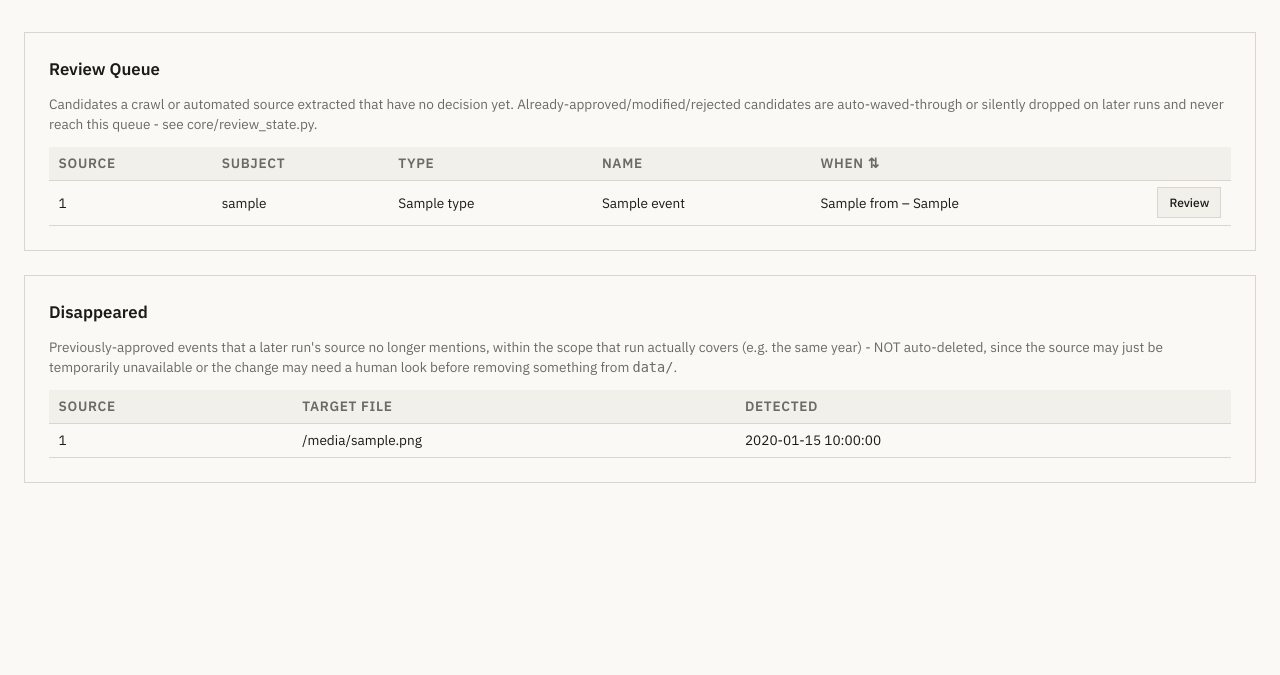
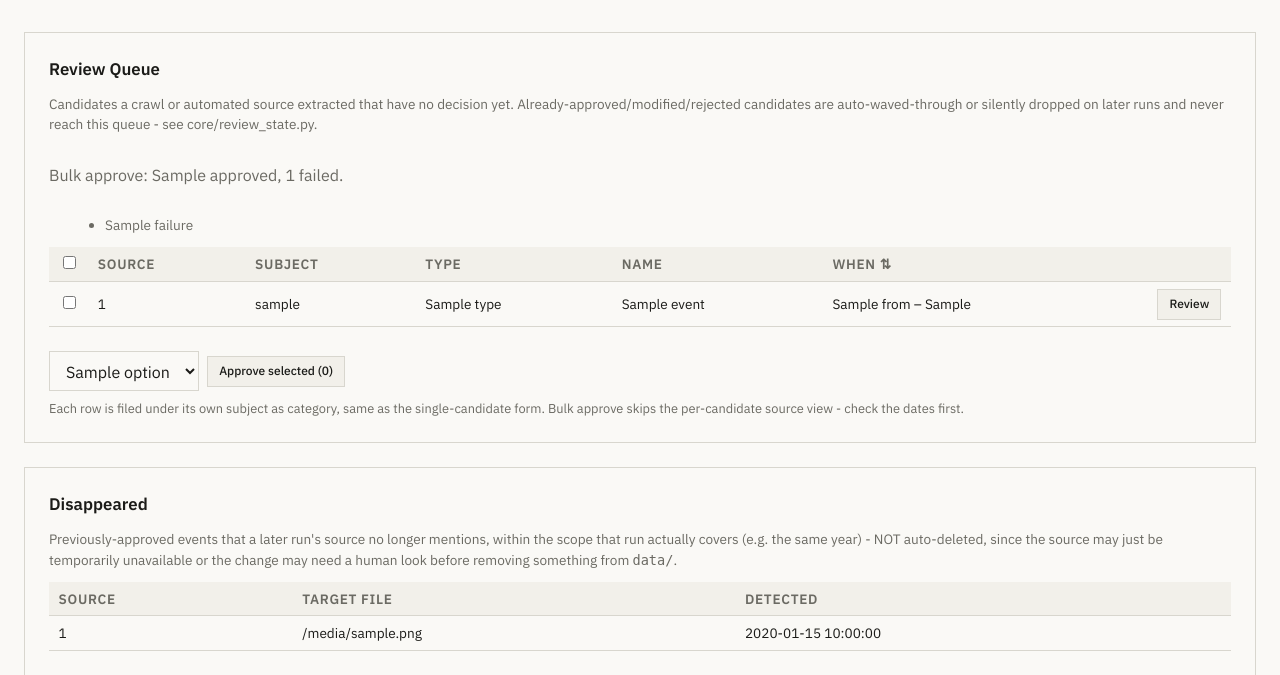
Before and after one commit to wann-o-meter/wann-o-meter, a FastAPI app: template pipeline/templates/review.html in a window 1280 px wide. Shown: the part 61-736 px from the top of the page. Run offline with FastAPI, Linux system fonts and the light colour scheme; the template is opened without the code that fills it: most values are stand-ins (such as "Sample title", 1, 10 or a date in 2020); some libraries are stand-ins or nearby versions.

Commit message:
feat(pipeline): bulk-approve checked candidates from the review queue
A date-table source turns one crawl into hundreds of pending candidates
(the NASA eclipse catalog alone is 224), which the one-at-a-time review
flow can only clear by hand.

Adds checkboxes + select-all to /review's queue and a
POST /review/bulk-approve that approves every checked row. It reuses the
single-candidate path via a new _approve_one() rather than a second,
looser copy of it, so a bulk run applies the same license/category
validation, quelle and review-state bookkeeping. Each row is filed under
its own subject_slug as category - the same default the single-candidate
form prefills.

A failing row is reported by id instead of aborting the batch: 200 rows
where row 3 fails validation should still land the other 199, and an
all-or-nothing rollback would need transactional writes across many
data.yaml files that approval.write_event does not have. The result
renders the queue directly rather than redirecting, so the per-row
reasons survive - counts alone would hide which rows failed.

Tests cover the case this exists for: several candidates sharing one name
and differing only by date each land as their own window, which is only
true because approval.DEFAULT_REPLACE_KEY includes "from".

Co-Authored-By: Claude Opus 5 (1M context) <noreply@anthropic.com>

```diff
--- a/pipeline/main.py
+++ b/pipeline/main.py
@@ -772,6 +772,7 @@ async def review_queue_view(request: Request):
         "state": state.to_dict(),
         "queue": _review_queue(),
         "disappeared": _all_disappeared(),
+        "license_options": LICENSE_OPTIONS,
     })
 
 
@@ -866,6 +867,41 @@ def _quelle_for_candidate(source_id: str, candidate: dict, license: str) -> dict
     }
 
 
+def _approve_one(source_id: str, candidate_id: str, category: str, license: str) -> Optional[str]:
+    """Approves one candidate, or returns why it couldn't be. Shared by the
+    single-candidate route (which turns the message into a 4xx page) and
+    /review/bulk-approve (which collects the messages and reports them as a
+    per-row failure list) - so a bulk run applies exactly the same
+    validation, quelle and review-state bookkeeping as approving each row by
+    hand, rather than a second, looser copy of it."""
+    if not _is_known_source_id(source_id):
+        return "unknown source"
+    run_ts = _latest_run_ts(source_id)
+    candidate = _load_candidate(source_id, run_ts, candidate_id) if run_ts else None
+    if candidate is None:
+        return "not found - may already have been reviewed"
+    if license not in LICENSE_VALUES:
+        return f"invalid license: {license}"
+
+    category_path = "/".join(_slugify_category_path(category))
+    validation_error = _validate_category_segments(category_path.split("/") if category_path else [])
+    if validation_error:
+        return validation_error
+
+    quelle = _quelle_for_candidate(source_id, candidate, license)
+    try:
+        approval.write_event(category_path, candidate["subject_slug"], candidate["subject_slug"], candidate["event"], quelle)
+    except approval.ApprovalError as e:
+        return f"validation failed, nothing written: {e}"
+    _write_category_meta_if_new(category)
+
+    target_file = str((approval.DATA_ROOT / category_path / candidate["subject_slug"] / "data.yaml").relative_to(approval.DATA_ROOT.parent))
+    st = review_state.load(source_id)
+    review_state.record_decision(st, candidate["content_hash"], "approved", target_file, candidate["event"])
+    review_state.save(source_id, st)
+    return None
+
+
 @app.post("/review/{source_id}/{candidate_id}/approve")
 async def approve_candidate(
     source_id: str,
@@ -873,32 +909,68 @@ async def approve_candidate(
     category: str = Form(...),
     license: str = Form(...),
 ):
-    if not _is_known_source_id(source_id):
+    error = _approve_one(source_id, candidate_id, category, license)
+    if error == "unknown source":
         return HTMLResponse("Not found", status_code=404)
-    run_ts = _latest_run_ts(source_id)
-    candidate = _load_candidate(source_id, run_ts, candidate_id) if run_ts else None
-    if candidate is None:
+    if error and error.startswith("not found"):
         return HTMLResponse("Not found - this candidate may already have been reviewed.", status_code=404)
+    if error:
+        return HTMLResponse(error, status_code=400)
+    return _redirect_to_next_review(source_id, candidate_id)
+
+
+@app.post("/review/bulk-approve")
+async def bulk_approve_candidates(
+    request: Request,
+    selected: List[str] = Form(default=[]),
+    license: str = Form(...),
+):
+    """Approves every checked row of /review's queue in one POST. Each
+    `selected` value is "<source_id>/<candidate_id>", and each row is
+    approved under its own subject_slug as category - the same default the
+    single-candidate form prefills, so bulk and one-by-one put a given
+    candidate in the same place. Rows that fail are reported by id rather
+    than aborting the batch: a run of 200+ rows where row 3 fails validation
+    should still land the other 199, and an all-or-nothing rollback would
+    need transactional writes across many data.yaml files that
+    approval.write_event does not have.
+
+    Note the queue is re-read per row (via _approve_one -> _load_candidate),
+    so this stays correct if an earlier row's write changes what a later one
+    resolves to."""
     if license not in LICENSE_VALUES:
         return HTMLResponse(f"Invalid license: {license}", status_code=400)
 
-    category_path = "/".join(_slugify_category_path(category))
-    validation_error = _validate_category_segments(category_path.split("/") if category_path else [])
-    if validation_error:
-        return HTMLResponse(validation_error, status_code=400)
+    approved, failures = 0, []
+    for value in selected:
+        source_id, _, candidate_id = value.rpartition("/")
+        if not source_id or not candidate_id:
+            failures.append(f"{value}: malformed selection")
+            continue
+        candidate = _load_candidate(source_id, _latest_run_ts(source_id), candidate_id) if _is_known_source_id(source_id) else None
+        # Category default matches _candidate_review.html's prefilled field.
+        category = candidate["subject_slug"] if candidate else ""
+        error = _approve_one(source_id, candidate_id, category, license)
+        if error:
+            failures.append(f"{value}: {error}")
+        else:
+            approved += 1
 
-    quelle = _quelle_for_candidate(source_id, candidate, license)
-    try:
-        approval.write_event(category_path, candidate["subject_slug"], candidate["subject_slug"], candidate["event"], quelle)
-    except approval.ApprovalError as e:
-        return HTMLResponse(f"Validation failed, nothing written:\n{e}", status_code=400)
-    _write_category_meta_if_new(category)
-
-    target_file = str((approval.DATA_ROOT / category_path / candidate["subject_slug"] / "data.yaml").relative_to(approval.DATA_ROOT.parent))
-    st = review_state.load(source_id)
-    review_state.record_decision(st, candidate["content_hash"], "approved", target_file, candidate["event"])
-    review_state.save(source_id, st)
-    return _redirect_to_next_review(source_id, candidate_id)
+    # Renders the queue directly instead of redirecting to it, so the
+    # per-row reasons survive - a redirect could only carry the counts, and
+    # "12 approved, 3 failed" without the three reasons is exactly the kind
+    # of silent partial success this route has to avoid. Re-POSTing on a
+    # refresh is harmless: those rows are no longer pending, so every one
+    # comes back "may already have been reviewed" and nothing is written twice.
+    return templates.TemplateResponse(request, "review.html", {
+        "active_nav": "review",
+        "state": state.to_dict(),
+        "queue": _review_queue(),
+        "disappeared": _all_disappeared(),
+        "license_options": LICENSE_OPTIONS,
+        "bulk_approved": approved,
+        "bulk_failures": failures,
+    })
 
 
 @app.post("/review/{source_id}/{candidate_id}/modify")
--- a/pipeline/templates/review.html
+++ b/pipeline/templates/review.html
@@ -10,11 +10,23 @@
                 Already-approved/modified/rejected candidates are auto-waved-through or silently
                 dropped on later runs and never reach this queue - see core/review_state.py.
             </p>
+            {% if bulk_approved is defined %}
+            <p class="empty-hint" style="margin:0 0 0.75rem;">
+                Bulk approve: {{ bulk_approved }} approved, {{ bulk_failures | length }} failed.
+            </p>
+            {% if bulk_failures %}
+            <ul style="font-size:0.85rem; color:var(--muted); margin:0 0 0.75rem 1rem;">
+                {% for failure in bulk_failures %}<li>{{ failure }}</li>{% endfor %}
+            </ul>
+            {% endif %}
+            {% endif %}
             {% if queue %}
+            <form method="post" action="/review/bulk-approve">
             <div class="scroll-box tall">
                 <table class="compact">
                     <thead>
                         <tr>
+                            <th style="width:28px;"><input type="checkbox" id="select-all" title="Select all"></th>
                             <th>Source</th>
                             <th>Subject</th>
                             <th>Type</th>
@@ -26,6 +38,7 @@
                     <tbody>
                         {% for candidate in queue %}
                         <tr>
+                            <td><input type="checkbox" name="selected" value="{{ candidate.source_id }}/{{ candidate.candidate_id }}"></td>
                             <td>{{ candidate.source_id }}</td>
                             <td>{{ candidate.subject_slug }}</td>
                             <td>{{ candidate.event.type }}</td>
@@ -43,6 +56,19 @@
                     </tbody>
                 </table>
             </div>
+            <div style="display:flex; align-items:center; gap:0.5rem; margin-top:0.75rem; flex-wrap:wrap;">
+                <select name="license" required class="license-select">
+                    {% for option in license_options %}
+                    <option value="{{ option.value }}">{{ option.label }}</option>
+                    {% endfor %}
+                </select>
+                <button type="submit" class="btn btn-sm" id="bulk-approve-btn" disabled>Approve selected (<span id="selected-count">0</span>)</button>
+                <span style="font-size:0.8rem; color:var(--muted);">
+                    Each row is filed under its own subject as category, same as the single-candidate form.
+                    Bulk approve skips the per-candidate source view - check the dates first.
+                </span>
+            </div>
+            </form>
             {% else %}
             <p class="empty-hint">Nothing pending review.</p>
             {% endif %}
@@ -104,5 +130,33 @@
             rows.forEach(function (row) { tbody.appendChild(row); });
             th.dataset.sortDir = ascending ? 'asc' : 'desc';
         });
+
+        // Select-all + live count, and the submit button stays disabled at
+        // zero selected - an empty bulk POST would otherwise round-trip only
+        // to report "0 approved, 0 failed".
+        const selectAll = document.getElementById('select-all');
+        const countLabel = document.getElementById('selected-count');
+        const bulkBtn = document.getElementById('bulk-approve-btn');
+        function rowBoxes() {
+            return document.querySelectorAll('input[name="selected"]');
+        }
+        function refreshCount() {
+            const total = rowBoxes().length;
+            const checked = document.querySelectorAll('input[name="selected"]:checked').length;
+            countLabel.textContent = checked;
+            bulkBtn.disabled = checked === 0;
+            selectAll.checked = total > 0 && checked === total;
+            selectAll.indeterminate = checked > 0 && checked < total;
+        }
+        if (selectAll) {
+            selectAll.addEventListener('change', function () {
+                rowBoxes().forEach(function (box) { box.checked = selectAll.checked; });
+                refreshCount();
+            });
+            document.addEventListener('change', function (e) {
+                if (e.target.name === 'selected') refreshCount();
+            });
+            refreshCount();
+        }
     </script>
 {% endblock %}
```
Also changed, not shown: pipeline/tests/test_main_routes.py (+79 -0 lines).
